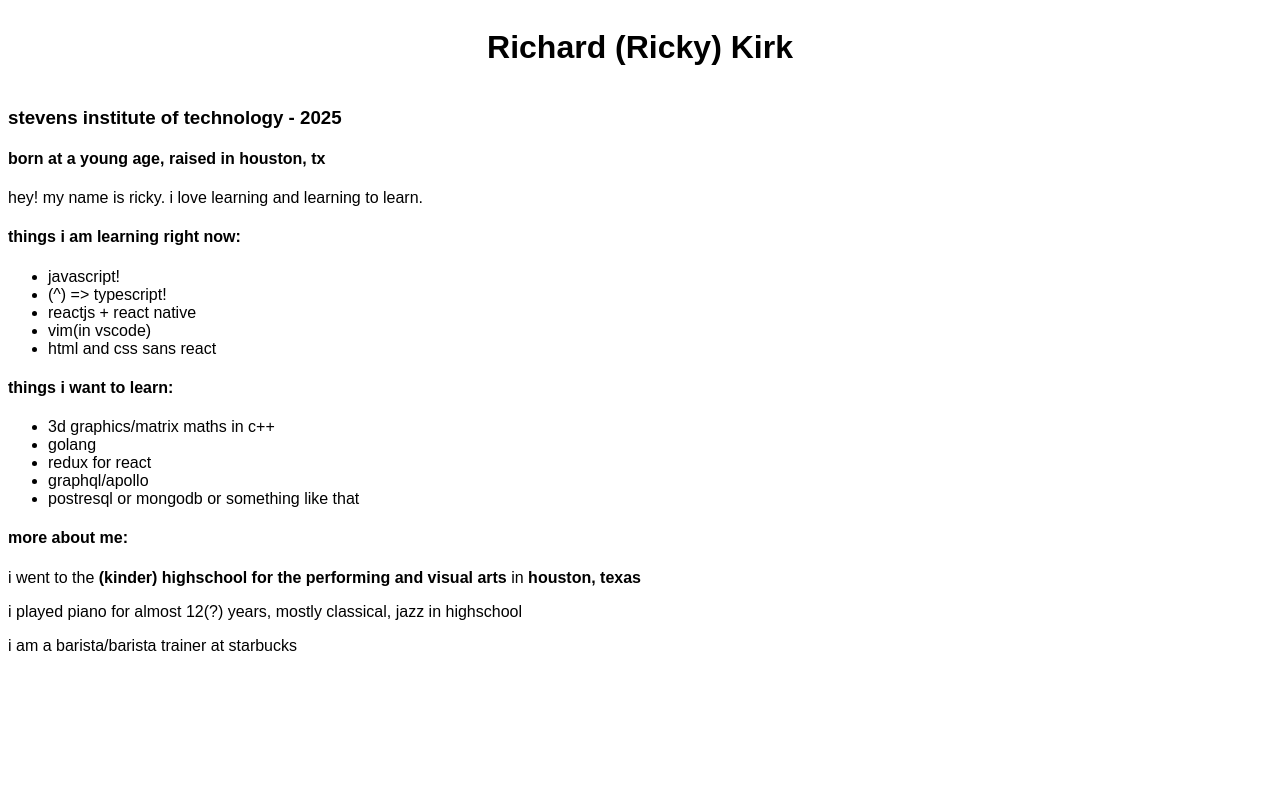
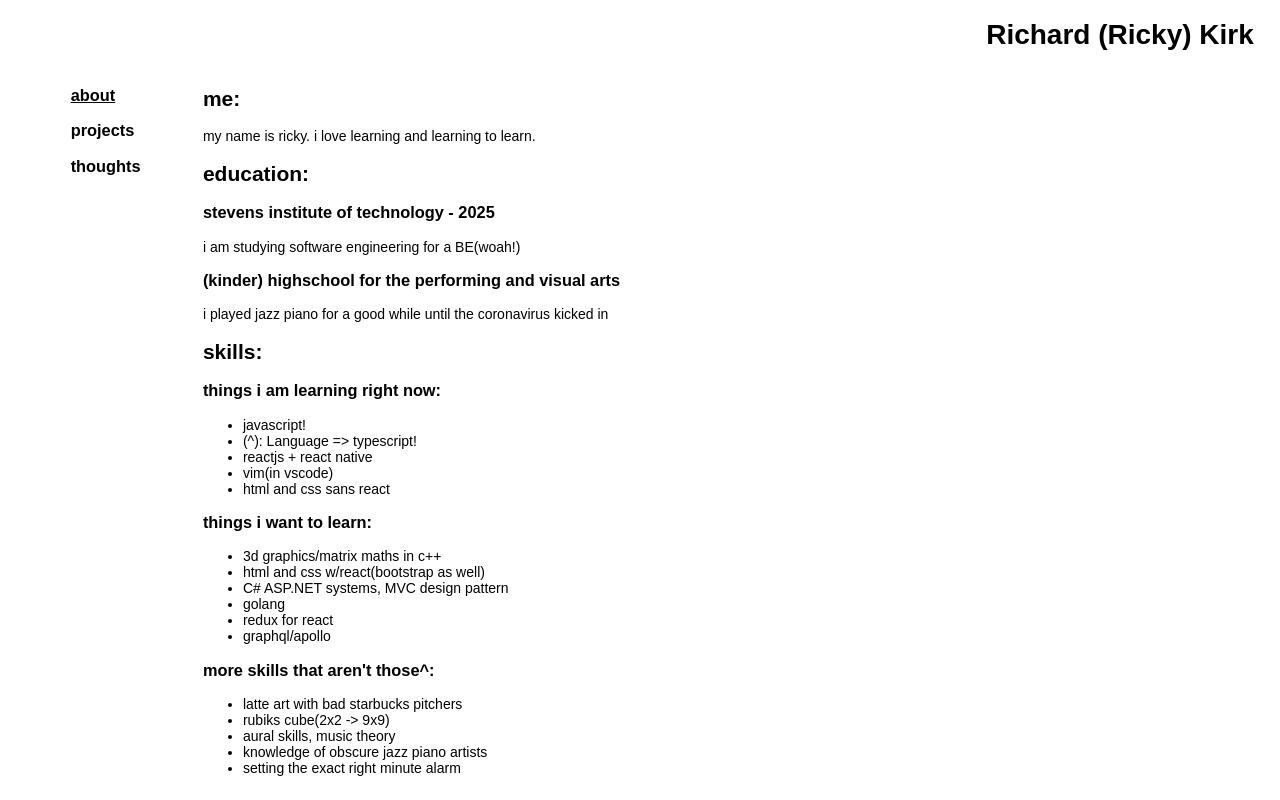
Before and after one commit to ulrokx/ulrokx-old, a plain HTML site: page index.html in a window 1280 px wide. Drawn offline with Linux system fonts and the light colour scheme.

Commit message:
wrote more, better css

```diff
--- a/index.css
+++ b/index.css
@@ -1,8 +1,44 @@
 body {
     font-family: Arial, Helvetica, sans-serif;
+    font-size:.875rem;
+    padding-right: .3em;
+    margin-top: 0;
 }
-.rickyname {
+nav {
+    flex: .1;
+    flex-direction: column;
+    align-items: flex-start;
+    position: sticky;
+    top: .5em;
+}
+
+header {
     display: flex;
-    justify-content:center;
+    padding-inline: 1em;
+    justify-content: end;
+    position: sticky;
+    top: 0em;
+    background-color: #fff;
 
 }
+
+a {
+    color: black;
+    text-decoration: none;
+}
+
+h3 span {
+    text-decoration:underline;
+}
+
+.split-content {
+    display: flex;
+    flex-direction: row;
+    justify-content: center;
+    align-items: flex-start;
+    gap: 0.5em;
+}
+
+.rhcontent {
+    flex: .8
+}
--- a/index.html
+++ b/index.html
@@ -1,38 +1,69 @@
 <html lang="en">
     <head>
-    <meta charset="UTF-8">
-    <meta http-equiv="X-UA-Compatible" content="IE=edge">
-    <meta name="viewport" content="width=device-width, initial-scale=1.0">
-    <title>Timeframe</title>
-    <link rel="stylesheet" href="index.css">
+        <meta charset="UTF-8" />
+        <meta http-equiv="X-UA-Compatible" content="IE=edge" />
+        <meta
+            name="viewport"
+            content="width=device-width, initial-scale=1.0, shrink-to-fit=no"
+        />
+        <title>richard kirk</title>
+        <link rel="stylesheet" href="index.css" />
     </head>
     <body>
-<div class="rickyname">
+        <header>
             <h1>Richard (Ricky) Kirk</h1>
-</div>
+        </header>
+
+        <div class="split-content">
+            <nav>
+                <h3><span>about</span></h3>
+                <h3>projects</h3>
+                <h3>thoughts</h3>
+            </nav>
+            <div class="rhcontent">
+                <section>
+                    <h2>me:</h2>
+                    <p>
+                        my name is ricky. i love learning and learning to
+                        learn.
+                    </p>
+                </section>
+                <section>
+                    <h2>education:</h2>
                     <h3>stevens institute of technology - 2025</h3>
-<h4>born at a young age, raised in houston, tx</h4>
-<p>hey! my name is ricky. i love learning and learning to learn.</p>
-<h4>things i am learning right now:</h4>
+                    <p>i am studying software engineering for a BE(woah!)</p>
+                    <h3>(kinder) highschool for the performing and visual arts</h3>
+                    <p>i played jazz piano for a good while until the coronavirus kicked in</p>
+                </section>
+                <section>
+                    <h2>skills:</h2>
+                    <h3>things i am learning right now:</h3>
                     <ul>
                         <li>javascript!</li>
-  <li>(^) => typescript!</li>
+                        <li>(^): Language => typescript!</li>
                         <li>reactjs + react native</li>
                         <li>vim(in vscode)</li>
                         <li>html and css sans react</li>
                     </ul>
-<h4>things i want to learn:</h4>
+                    <h3>things i want to learn:</h3>
                     <ul>
                         <li>3d graphics/matrix maths in c++</li>
+                        <li>html and css w/react(bootstrap as well)</li>
+                        <li>C# ASP.NET systems, MVC design pattern</li>
                         <li>golang</li>
                         <li>redux for react</li>
                         <li>graphql/apollo</li>
-  <li>postresql or mongodb or something like that</li>
                     </ul>
-<h4>more about me:</h4>
-<p>i went to the <strong>(kinder) highschool for the performing and visual arts</strong> in <strong>houston, texas</strong></p>
-<p>i played piano for almost 12(?) years, mostly classical, jazz in highschool</p>
-<p>i am a barista/barista trainer at starbucks</p>
-
+                    <h3>more skills that aren't those^:</h3>
+                    <ul>
+                        <li>latte art with bad starbucks pitchers</li>
+                        <li>rubiks cube(2x2 -> 9x9)</li>
+                        <li>aural skills, music theory</li>
+                        <li>knowledge of obscure jazz piano artists</li>
+                        <li>setting the exact right minute alarm</li>
+                    </ul>
+                </section>
+            </div>
+        </div>
     </body>
 </html>
```
Lines whose indentation alone changed are shown as unchanged.
